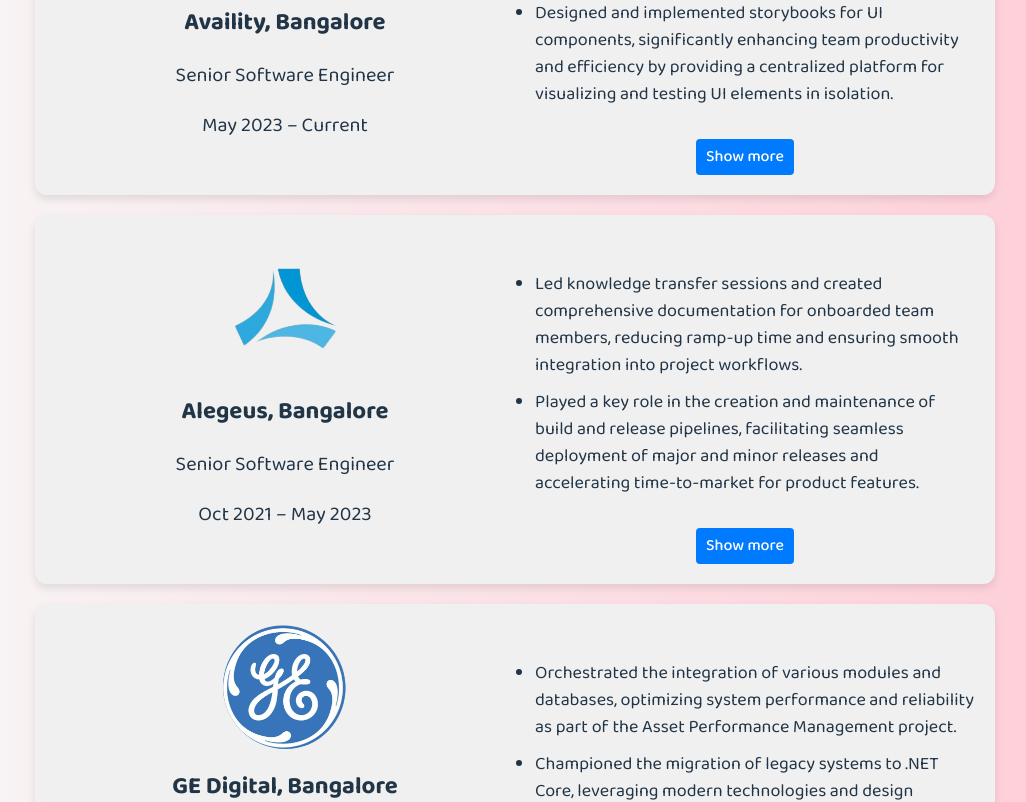
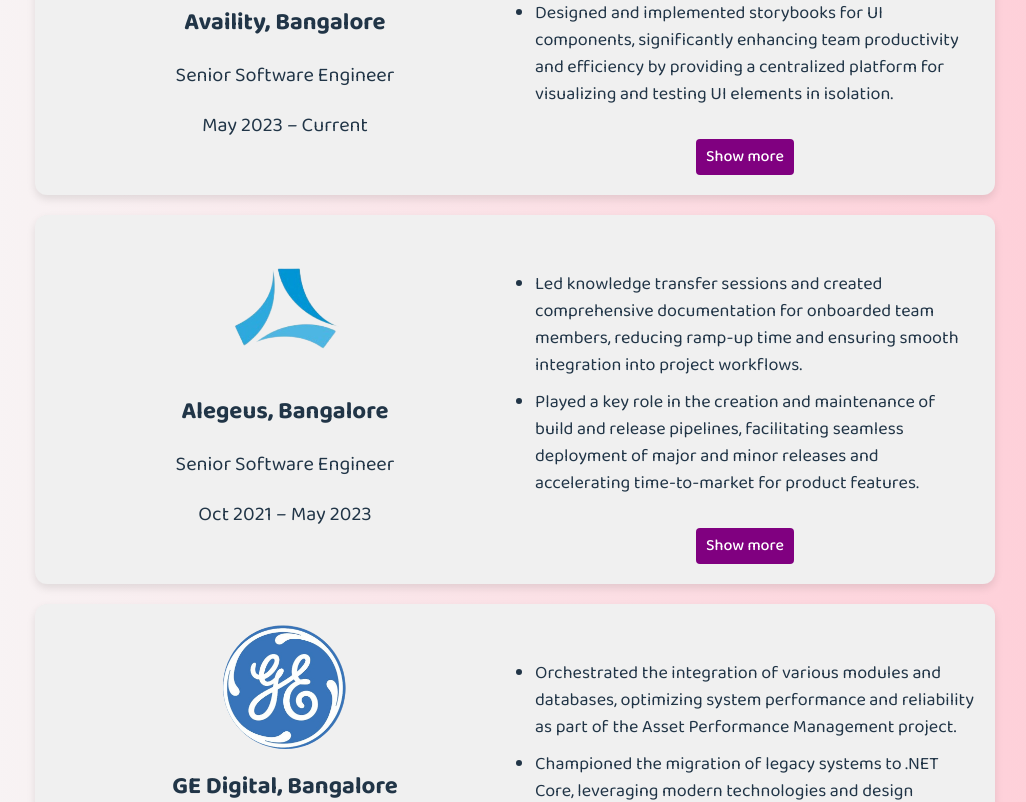
Before and after one commit to abhashkumar/portfolio-abhash, a React (Vite) app: page / in a window 1280 px wide. Shown: the part 1200-2002 px from the top of the page, without its empty margins (125-1151 px from the left). Built offline with nearby package versions, Linux system fonts and the light colour scheme.

Commit message:
fixing responsiveness issue

```diff
--- a/src/Styles/Contact.css
+++ b/src/Styles/Contact.css
@@ -4,6 +4,7 @@
   background-color: beige;
   border: 2px solid black;
   border-radius: 10px;
+  max-height:26rem;
 }
 
 .left-contact, .right-contact{
@@ -14,6 +15,10 @@
   padding: 20px;
   margin-bottom: 20px;
   flex-basis: 50%;
+}
+
+.right-contact{
+  margin-right:5%;
 }
 
 form {
@@ -71,3 +76,8 @@
   textarea:not(:placeholder-shown) + label {
     transform: translateY(-120%) scale(0.8);
   }
+
+  .left-contact img{
+    width:90%;
+    height:100%;
+  }
--- a/src/Styles/Summary.css
+++ b/src/Styles/Summary.css
@@ -36,8 +36,6 @@
   }
 
   .about-me-button {
-    background-color: purple;
-    color: white;
     border: none;
     padding: 10px 20px;
     border-radius: 20px;
--- a/src/components/helper/Styles/ProjectCard.css
+++ b/src/components/helper/Styles/ProjectCard.css
@@ -41,18 +41,12 @@
   }
 
   .show-more-button {
-    background-color: #007bff;
-    color: #fff;
     border: none;
     padding: 5px 10px;
     border-radius: 4px;
     cursor: pointer;
     margin-top: 5px;
     align-self: center; /* Align button to the left */
-  }
-
-  .show-more-button:hover {
-    background-color: #0056b3;
   }
 
   .logo-container {
--- a/src/index.css
+++ b/src/index.css
@@ -45,12 +45,13 @@
   font-size: 1em;
   font-weight: 500;
   font-family: inherit;
-  background-color: #1a1a1a;
+  background-color: purple;
   cursor: pointer;
   transition: border-color 0.25s;
 }
 button:hover {
-  border-color: #646cff;
+  border-color: #0056b3;
+  background-color: #0056b3;
 }
 button:focus,
 button:focus-visible {
@@ -66,6 +67,7 @@
     color: #747bff;
   }
   button {
-    background-color: #f9f9f9;
+    background-color: purple;
+    color:white;
   }
 }
```
